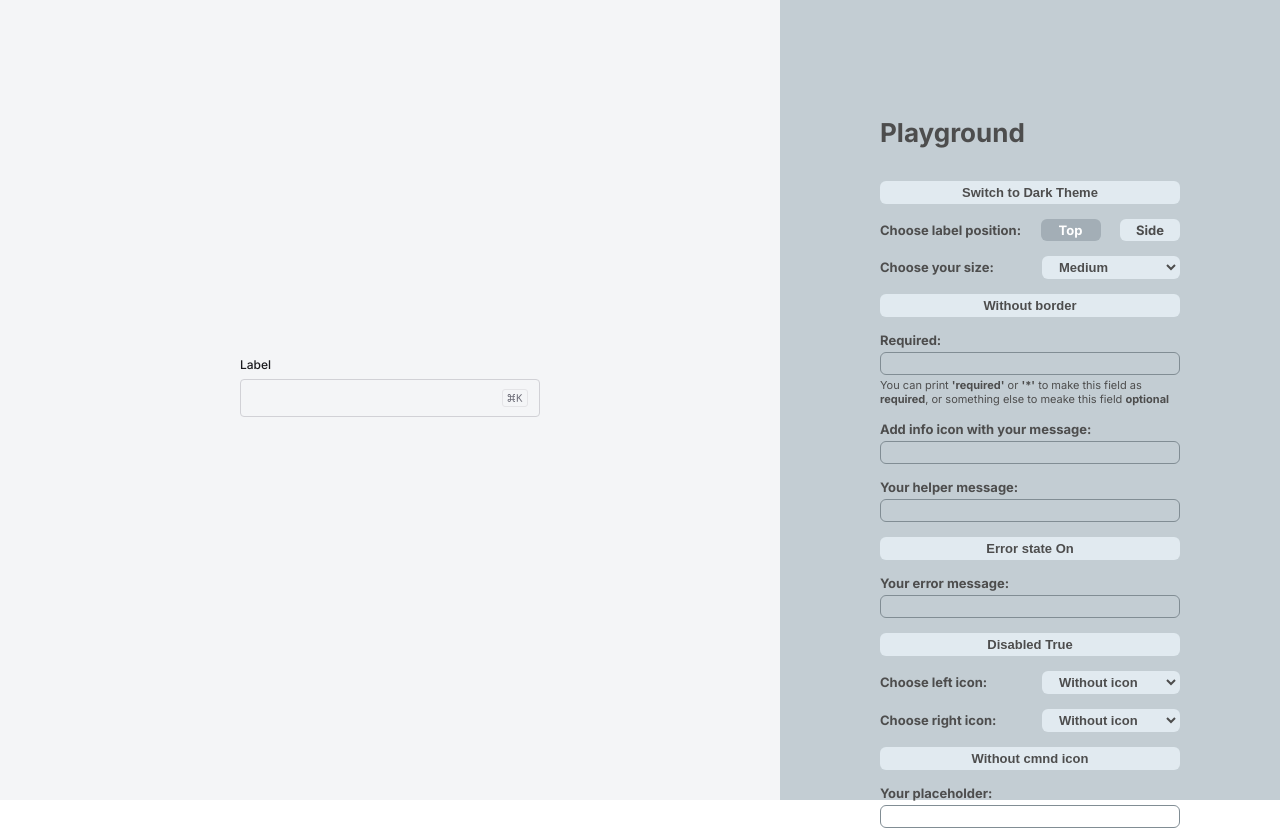
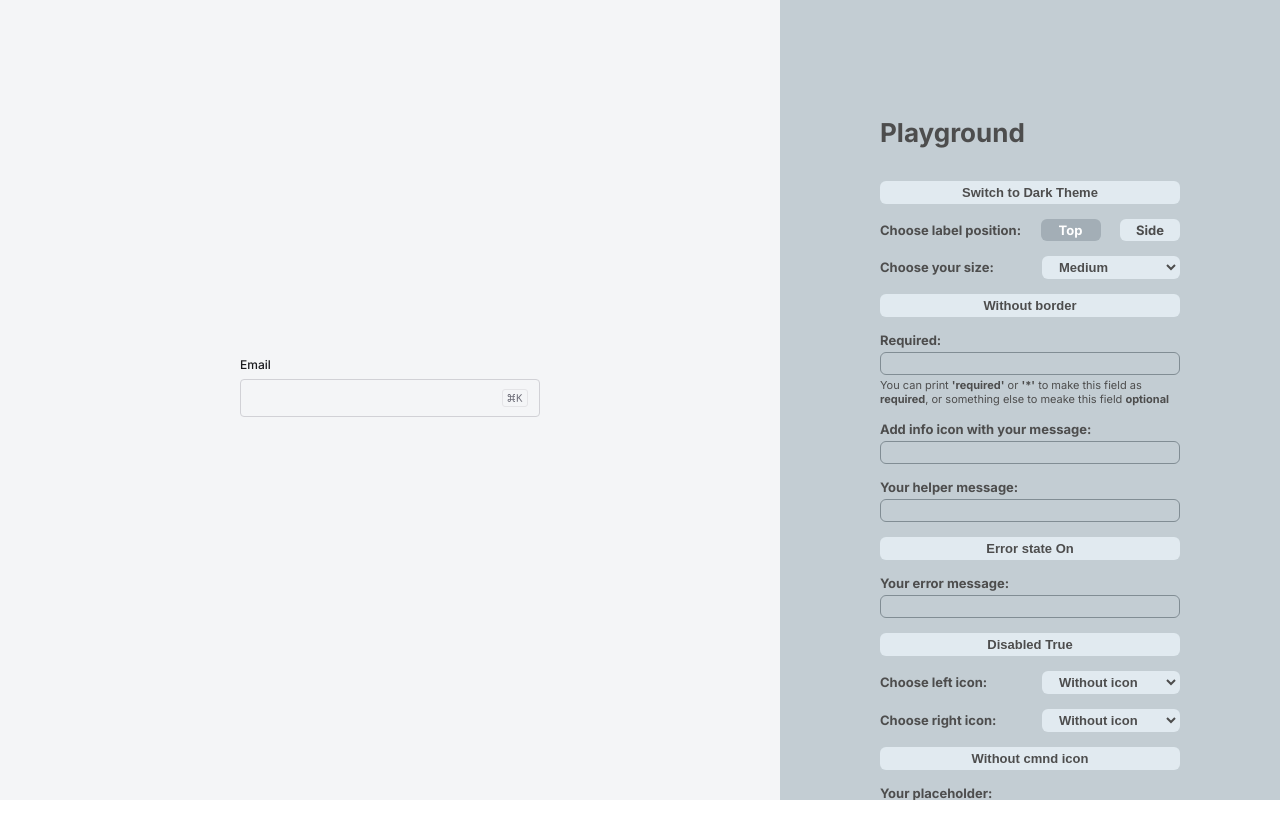
Before and after one commit to Follder/react--form-lib, a React (Create React App) app: page / in a window 1280 px wide. After the commit the page ends 800 px from the top, so only its background shows below. Built offline with nearby package versions, Linux system fonts and the light colour scheme.

Commit message:
fix pg height, add custom label

```diff
--- a/src/components/app/App.scss
+++ b/src/components/app/App.scss
@@ -41,6 +41,7 @@
   font-size: 13px;
 
   transition: 0.3s all;
+  overflow-y: scroll;
 
   input[type="text"] {
     background-color: transparent;
--- a/src/components/app/App.tsx
+++ b/src/components/app/App.tsx
@@ -21,6 +21,7 @@ function App() {
   const [rightIcon, setRightIcon] = useState<RightIcon>(null);
   const [isCmndIcon, setIsCmndIcon] = useState(true);
   const [placeholder, setPlaceholder] = useState("");
+  const [label, setLabel] = useState("Email");
 
   const toggleBtn = (
     setFunc: (value: (prev: string) => string) => void,
@@ -230,6 +231,17 @@ function App() {
               />
             </label>
           </div>
+
+          <div className="settings__placeholder">
+            <label>
+              Your label:
+              <input
+                type="text"
+                value={label}
+                onChange={(e) => setLabel(e.target.value)}
+              />
+            </label>
+          </div>
         </div>
 
         <div className="page__wrapper">
@@ -246,6 +258,7 @@ function App() {
             leftIcon={leftIcon}
             rightIcon={rightIcon}
             isCmndIcon={isCmndIcon}
+            label={label}
             placeholder={placeholder}
           />
         </div>
--- a/src/components/input/Input.tsx
+++ b/src/components/input/Input.tsx
@@ -26,6 +26,7 @@ type Props = {
   type?: Type;
   name?: string;
   placeholder?: string | undefined;
+  label?: string;
   customClassname?: string;
 };
 
@@ -46,6 +47,7 @@ const Input: React.FC<Props> = ({
   type = "email",
   name = "",
   placeholder = "Inp...",
+  label = 'Label',
   customClassname = "",
 }) => {
   const [query, setQuery] = useState(value);
@@ -190,7 +192,7 @@ const Input: React.FC<Props> = ({
     <div className={formElement}>
       <div className="form-element__wrapper">
         <label htmlFor="id" className="form-element__label">
-          Label
+          {label}
           {infoIcon()}
           {required && (
             <span className="form-element__required">
```
